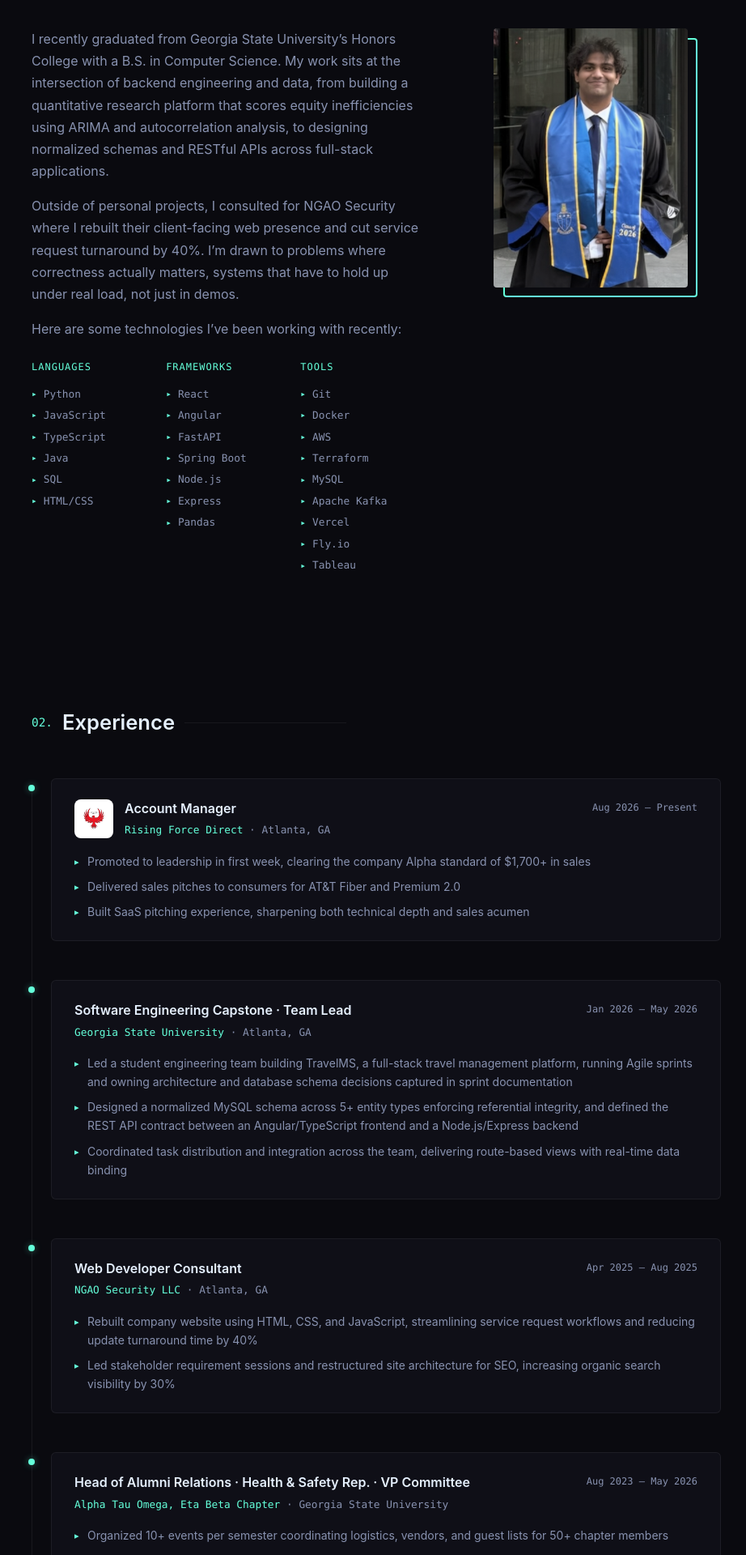
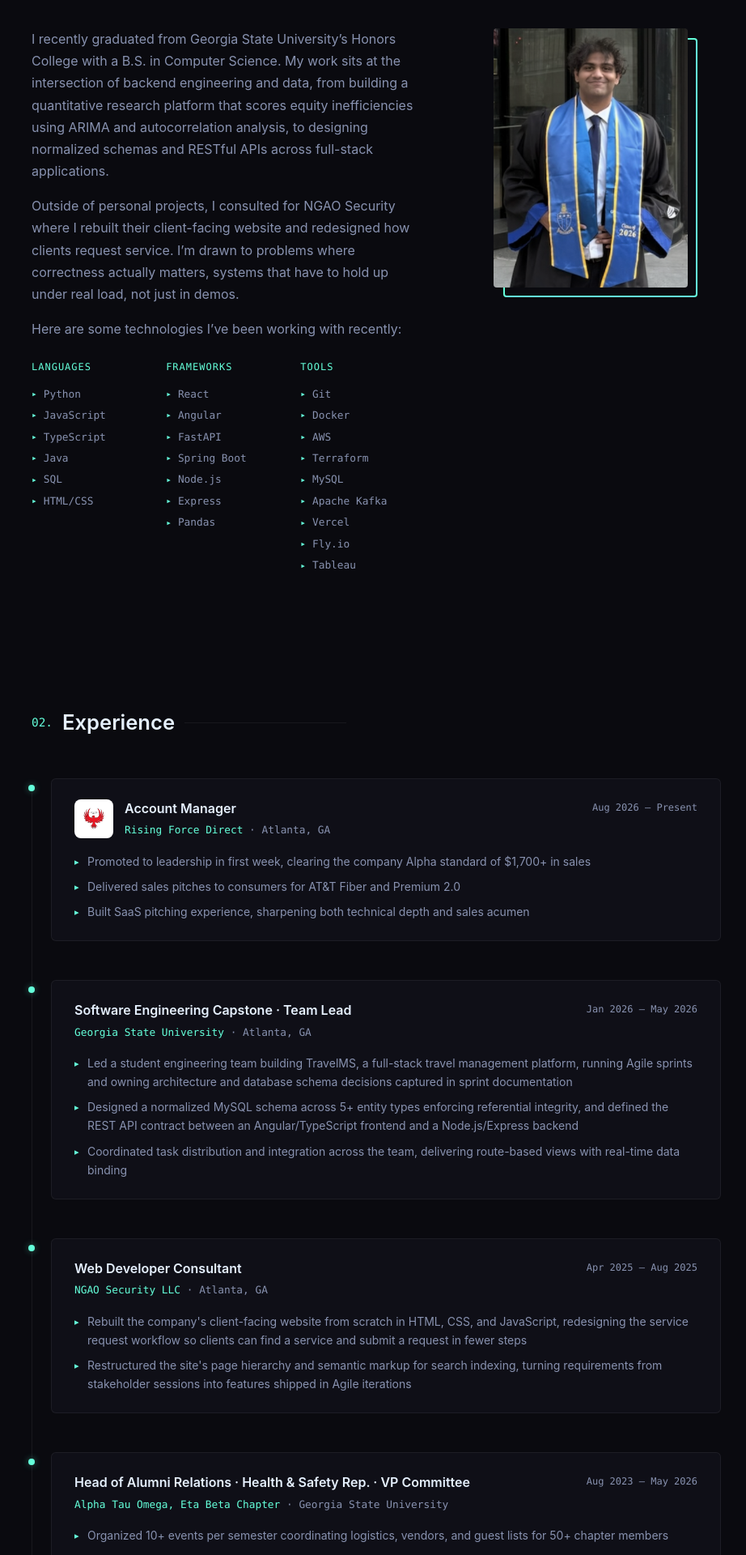
Before and after one commit to 2u5hi/portfolio, a React app: page / in a window 1280 px wide. Shown: the part 934-2854 px from the top of the page at 81% size, without its empty margins (175-1097 px from the left). Built offline with nearby package versions, Linux system fonts and the light colour scheme; the HTML template or start-up script is replaced by a standard one.

Commit message:
updated resume and website

```diff
--- a/src/App.jsx
+++ b/src/App.jsx
@@ -239,8 +239,8 @@
     location: 'Atlanta, GA',
     range: 'Apr 2025 – Aug 2025',
     bullets: [
-      'Rebuilt company website using HTML, CSS, and JavaScript, streamlining service request workflows and reducing update turnaround time by 40%',
-      'Led stakeholder requirement sessions and restructured site architecture for SEO, increasing organic search visibility by 30%',
+      "Rebuilt the company's client-facing website from scratch in HTML, CSS, and JavaScript, redesigning the service request workflow so clients can find a service and submit a request in fewer steps",
+      "Restructured the site's page hierarchy and semantic markup for search indexing, turning requirements from stakeholder sessions into features shipped in Agile iterations",
     ],
   },
   {
@@ -392,7 +392,7 @@
             <button className="btn-nav">Resume ▾</button>
             <ul className="resume-menu">
               <li>
-                <a href="/Dhanush_Annoji_SWE_Resume.pdf?v=2026-09-24" target="_blank" rel="noreferrer">
+                <a href="/Dhanush_Annoji_SWE_Resume_2026-10-29.pdf" target="_blank" rel="noreferrer">
                   Software Engineer
                 </a>
               </li>
@@ -459,7 +459,7 @@
                 I recently graduated from Georgia State University’s Honors College with a B.S. in Computer Science. My work sits at the intersection of backend engineering and data, from building a quantitative research platform that scores equity inefficiencies using ARIMA and autocorrelation analysis, to designing normalized schemas and RESTful APIs across full-stack applications.
               </p>
               <p>
-                Outside of personal projects, I consulted for NGAO Security where I rebuilt their client-facing web presence and cut service request turnaround by 40%. I’m drawn to problems where correctness actually matters, systems that have to hold up under real load, not just in demos.
+                Outside of personal projects, I consulted for NGAO Security where I rebuilt their client-facing website and redesigned how clients request service. I’m drawn to problems where correctness actually matters, systems that have to hold up under real load, not just in demos.
               </p>
               <p>Here are some technologies I’ve been working with recently:</p>
               <div className="skills-grid">
```
Also changed, not shown: 2 other files (tests, documents, lock files or other folders).
